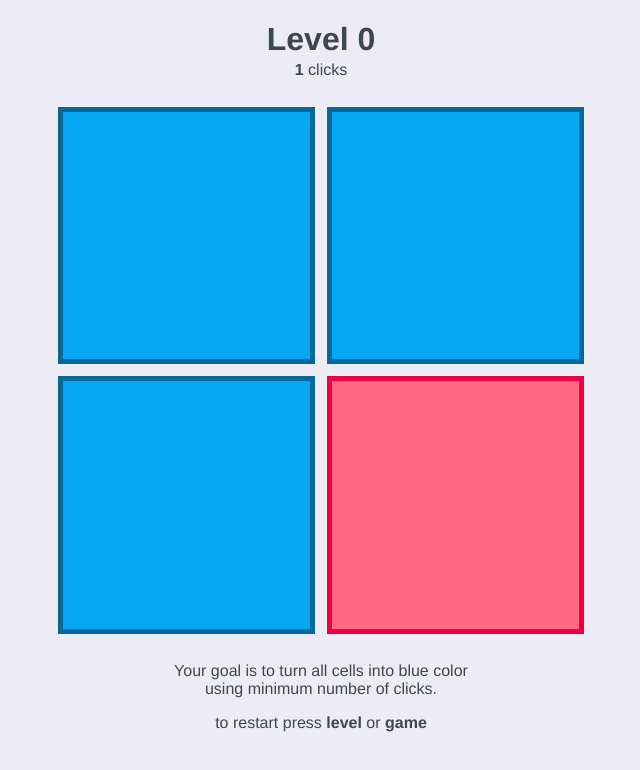
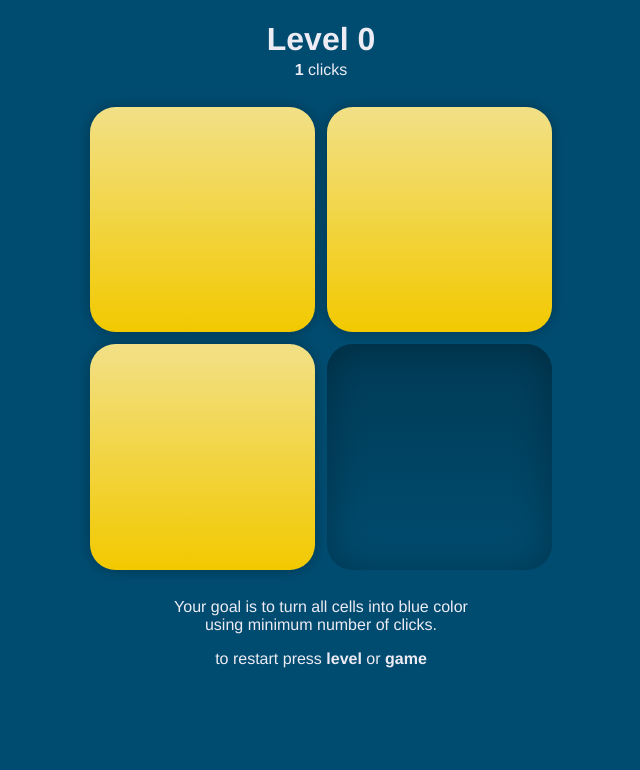
Before and after one commit to Pavel-Polyakov/switcher, a website: page index.html in a window 1280 px wide. Both pictures are taken after a click on the element 505 px from the left and 235 px from the top of the page. Shown: the whole page, without its empty margins (319-959 px from the left). Drawn offline with Linux system fonts and the light colour scheme.

Commit message:
Improved css

```diff
--- a/style.css
+++ b/style.css
@@ -1,14 +1,11 @@
 * {
-    background-color: #EDECF4;
-    color: #3d4849;
+    background-color: #004c70;
+    color: #EDECF4;
     font-family: "Helvetica Neue", Helvetica, Arial, sans-serif;
     -moz-user-select: none; /* Mozilla Firefox */
     -ms-user-select: none; /* Internet Explorer */
-    -o-user-select: none; /* Opera Presto */
     -webkit-user-select: none; /* Google Chrome, Opera Next, Safari */
     text-align: center;
-
-    /*line-height: 90%;*/
 }
 
 body {
@@ -16,22 +13,22 @@ body {
 }
 
 .board {
-    height: 43vw;
-    width: 43vw;
+    height: 38vw;
+    width: 38vw;
     display: table;
     border-collapse: separate;
     border-spacing: 1vw;
     margin: 0 auto;
+
 }
 
 @media only screen and (max-device-width: 480px) {
     body {
         font-size: large;
     }
-
     .board {
-        height: 70vw;
-        width: 70vw;
+        height: 80vw;
+        width: 80vw;
         display: table;
         border-collapse: separate;
         border-spacing: 2vw;
@@ -44,16 +41,17 @@ h1 {
 }
 
 
-a:hover {
-    border-bottom: #696969 solid 2px !important;
-}
-
 a:active {
     opacity: 0.5;
 }
 
 .cell {
     display: table-cell;
+    border-radius: 2vw;
+}
+
+.cell:active {
+    filter: brightness(80%);
 }
 
 .cell-row {
@@ -61,19 +59,29 @@ a:active {
 }
 
 .cell_0 {
-    background-color: #06a7f3;
-    border: 5px solid #06679b;
+    background: #F4D00C;
+
+    background: -moz-linear-gradient(top, #f2e087 0%, #f2c900 100%); /* FF3.6-15 */
+    background: -webkit-linear-gradient(top, #f2e087 0%,#f2c900 100%); /* Chrome10-25,Safari5.1-6 */
+    background: linear-gradient(to bottom, #f2e087 0%,#f2c900 100%); /* W3C, IE10+, FF16+, Chrome26+, Opera12+, Safari7+ */
+    filter: progid:DXImageTransform.Microsoft.gradient( startColorstr='#f2e087', endColorstr='#f2c900',GradientType=0 ); /* IE6-9 */
+
+    -webkit-box-shadow: 0 0 1vw 0 rgba(0,0,0,0.28);
+    -moz-box-shadow: 0 0 1vw 0 rgba(0,0,0,0.28);
+    box-shadow: 0 0 1vw 0 rgba(0,0,0,0.28);
+
 }
 
 .cell_1 {
-    background-color: #ff6984;
-    border: 5px solid #ed0042;
+    background: #004c70;
+
+    background: -moz-linear-gradient(top, #003b56 0%, #004c70 100%); /* FF3.6-15 */
+    background: -webkit-linear-gradient(top, #003b56 0%,#004c70 100%); /* Chrome10-25,Safari5.1-6 */
+    background: linear-gradient(to bottom, #003b56 0%,#004c70 100%); /* W3C, IE10+, FF16+, Chrome26+, Opera12+, Safari7+ */
+    filter: progid:DXImageTransform.Microsoft.gradient( startColorstr='#0067bc', endColorstr='#0079d6',GradientType=0 ); /* IE6-9 */
+
+    -webkit-box-shadow: inset 0 0 3vw 0 rgba(0,0,0,0.28);
+    -moz-box-shadow: inset 0 0 3vw 0 rgba(0,0,0,0.28);
+    box-shadow: inset 0 0 3vw 0 rgba(0,0,0,0.28);
+
 }
-
-.cell_0:active {
-    filter: brightness(80%);
-}
-
-.cell_1:active {
-    filter: brightness(80%);
-}
```
